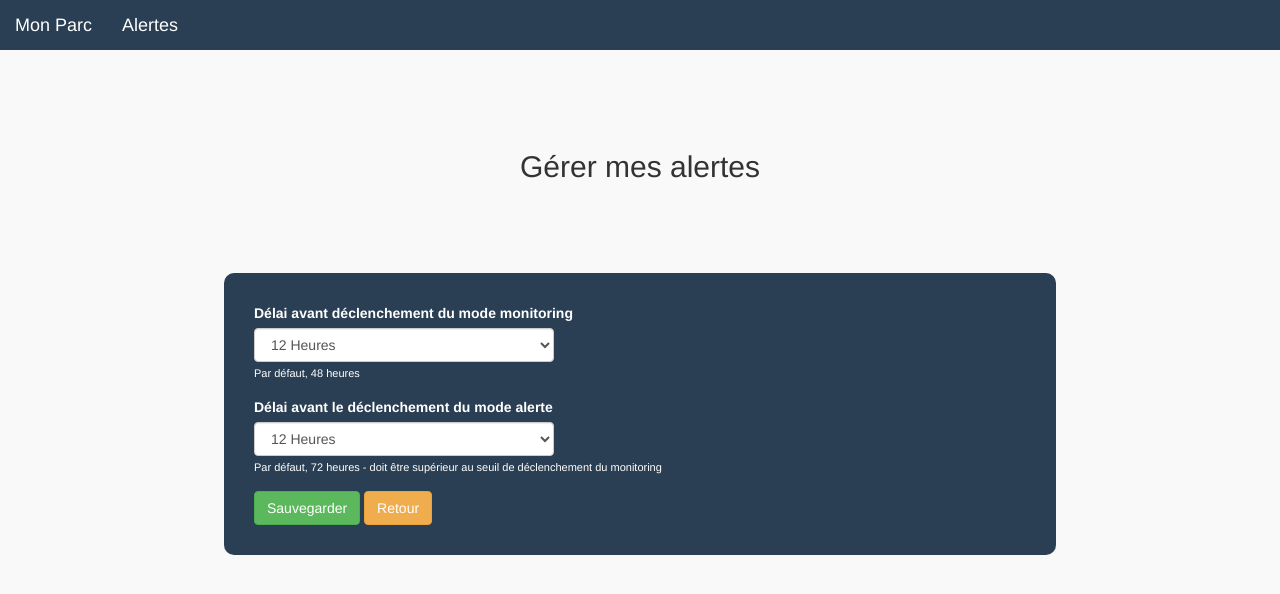
After one commit to SteevePere/IOT-Smart-Street-Lighting, a Flask app: template templates/admin.html in a window 1280 px wide. The commit adds this page. Shown: the top 594 px of the page. Run offline with Flask 2, Linux system fonts and the light colour scheme; the template is opened without the code that fills it, so the values that code supplies are empty; some libraries are stand-ins or nearby versions.

Commit message:
dynamic alerts

```diff
--- a/app.py
+++ b/app.py
@@ -1,4 +1,6 @@
+# coding=utf-8
 # -- IMPORTS --
+from __future__ import unicode_literals
 import hashlib
 from flask import Flask, request, jsonify, redirect, url_for, render_template
 from flaskext.mysql import MySQL
@@ -54,6 +56,36 @@ def signIn():
             error = "Identifiant ou mot de passe incorrect !"
             return render_template('login.html', error=error),401
     return render_template('login.html'),200
+
+@app.route('/admin', methods=['GET', 'POST'])
+
+def create_settings():
+
+    settings = []
+    cursor.execute("SELECT * FROM alerts")
+    rows = cursor.fetchall()
+    columns = [desc[0] for desc in cursor.description]
+    for row in rows:
+        row = dict(zip(columns,row))
+        settings.append(row)
+
+    warning_delay = settings[0]['warning_threshold']
+    alert_delay = settings[0]['alert_threshold']
+
+    if (request.method == 'POST'):
+        warning_delay = request.form['warning']
+        alert_delay = request.form['alert']
+        error = ''
+
+        if (alert_delay > warning_delay):
+            cursor.execute("UPDATE alerts SET warning_threshold = (%s), alert_threshold = (%s);", (warning_delay, alert_delay))
+            return redirect('/getEvents')
+        else:
+            error = "Le seuil de déclenchement d'alerte doit être supérieur au seuil de déclenchement du monitoring !"
+            return render_template('admin.html', error=error),400
+
+    return render_template('admin.html', warning=warning_delay, alert=alert_delay),200
+
 
 #Get all events
 @app.route('/getEvents', methods=['GET', 'POST'])
@@ -179,4 +211,4 @@ def not_found(error):
 	return jsonify({'code':404,'message': 'Not Found'}),404
 
 if __name__ == "__main__":
-    app.run(host='0.0.0.0', port=8000)
+    app.run(host='192.168.0.40', port=8000)
--- /dev/null
+++ b/templates/admin.html
@@ -0,0 +1,83 @@
+<!DOCTYPE html>
+<html lang = "en-US">
+
+<head>
+
+  	<meta charset = "UTF-8">
+  	<link rel="shortcut icon" href="{{ url_for('static', filename='images/favicon.ico') }}">
+  	<!-- Bootstrap -->
+  	<link rel="stylesheet" href="https://maxcdn.bootstrapcdn.com/bootstrap/3.3.7/css/bootstrap.min.css">
+  	<script src="https://ajax.googleapis.com/ajax/libs/jquery/3.3.1/jquery.min.js"></script>
+  	<script src="https://maxcdn.bootstrapcdn.com/bootstrap/3.3.7/js/bootstrap.min.js"></script>
+  	<!-- Datatables -->
+  	<link rel="stylesheet" type="text/css" href="https://cdn.datatables.net/1.10.19/css/jquery.dataTables.css">
+  	<script type="text/javascript" charset="utf8" src="https://cdn.datatables.net/1.10.19/js/jquery.dataTables.js"></script>
+  	<!-- Title -->
+  	<title>Connexion</title>
+  	<!-- Custom styles -->
+  	<link rel= "stylesheet" type= "text/css" href= "{{ url_for('static',filename='style/style.css') }}">
+
+</head>
+
+<body>
+
+		<nav class="navbar navbar-inverse navbar-fixed-top navbar-light bg-light" role="navigation">
+      <a class="navbar-brand" href="/getEvents">Mon Parc</a>
+      <a class="navbar-brand" href="/admin">Alertes</a>
+			<div class="collapse navbar-collapse" id="navbarSupportedContent"></div>
+		</nav>
+
+		<div style="margin-top: 150px;">
+			<h1 style="text-align: center;">Gérer mes alertes</h1>
+		</div>
+
+		<br>
+		<br>
+		<br>
+		<br>
+
+    <div style= "background-color: rgb(42, 63, 84); color: white; padding: 15px; border-radius: 10px; margin-top: 0px; margin-bottom: 30px;">
+  		<div style= "padding: 15px; border-radius: 10px; margin-top: 0px;">
+        <form action="{{ url_for('create_settings') }}" method="post" class="form" role="form">
+          <div class="form-group">
+            <label>Délai avant déclenchement du mode monitoring</label>
+            <br>
+    				<d1>
+              <select class="form-control" id="warning" required name="warning" style="width: 300px;">
+                <option {% if warning == 12 %} selected {% endif %} value="12">12 Heures</option>
+                <option {% if warning == 24 %} selected {% endif %} value="24">24 Heures</option>
+                <option {% if warning == 36 %} selected {% endif %} value="36">36 Heures</option>
+                <option {% if warning == 48 %} selected {% endif %} value="48">48 Heures</option>
+                <option {% if warning == 72 %} selected {% endif %} value="72">72 Heures</option>
+                <option {% if warning == 96 %} selected {% endif %} value="96">96 Heures</option>
+              </select>
+              <small style="font-size: 11px; color: white;">Par défaut, 48 heures</small>
+    				</d1>
+    			</div>
+          <div class="form-group">
+            <label>Délai avant le déclenchement du mode alerte</label>
+            <br>
+    				<d1>
+              <select class="form-control" id="alert" required name="alert" style="width: 300px;">
+                <option {% if alert == 12 %} selected {% endif %} value="12">12 Heures</option>
+                <option {% if alert == 24 %} selected {% endif %} value="24">24 Heures</option>
+                <option {% if alert == 36 %} selected {% endif %} value="36">36 Heures</option>
+                <option {% if alert == 48 %} selected {% endif %} value="48">48 Heures</option>
+                <option {% if alert == 72 %} selected {% endif %} value="72">72 Heures</option>
+                <option {% if alert == 96 %} selected {% endif %} value="96">96 Heures</option>
+              </select>
+              <small style="font-size: 11px; color: white;">Par défaut, 72 heures - doit être supérieur au seuil de déclenchement du monitoring</small>
+    				</d1>
+    			</div>
+  			<input id="save" type=submit value="Sauvegarder" class="btn btn-success" style="margin-bottom: 0; margin-top: 0px; margin-left: 0;">
+        <input type=button onclick="window.location='/getEvents';" value="Retour" class="btn btn-warning" style="margin-bottom: 0; margin-top: 0px;">
+        <br>
+        {% if error %}
+          <br>
+          <p style="color: #ff3333;">{{error}}</p>
+        {% endif %}
+  			</form>
+  		</div>
+    </div>
+
+</body>
--- a/templates/allEvents.html
+++ b/templates/allEvents.html
@@ -27,6 +27,7 @@
 
 		<nav class="navbar navbar-inverse navbar-fixed-top navbar-light bg-light" role="navigation">
 			<a class="navbar-brand" href="/getEvents">Mon Parc</a>
+      <a class="navbar-brand" href="/admin">Alertes</a>
       <a href="/signIn"><img src="/static/images/logout.png" title="Déconnexion" style="margin-left: 87%; margin-top: 5px; height: 40px; width: 40px;"></img></a>
 			<div class="collapse navbar-collapse" id="navbarSupportedContent"></div>
 		</nav>
```
Also changed, not shown: 1 other file.
